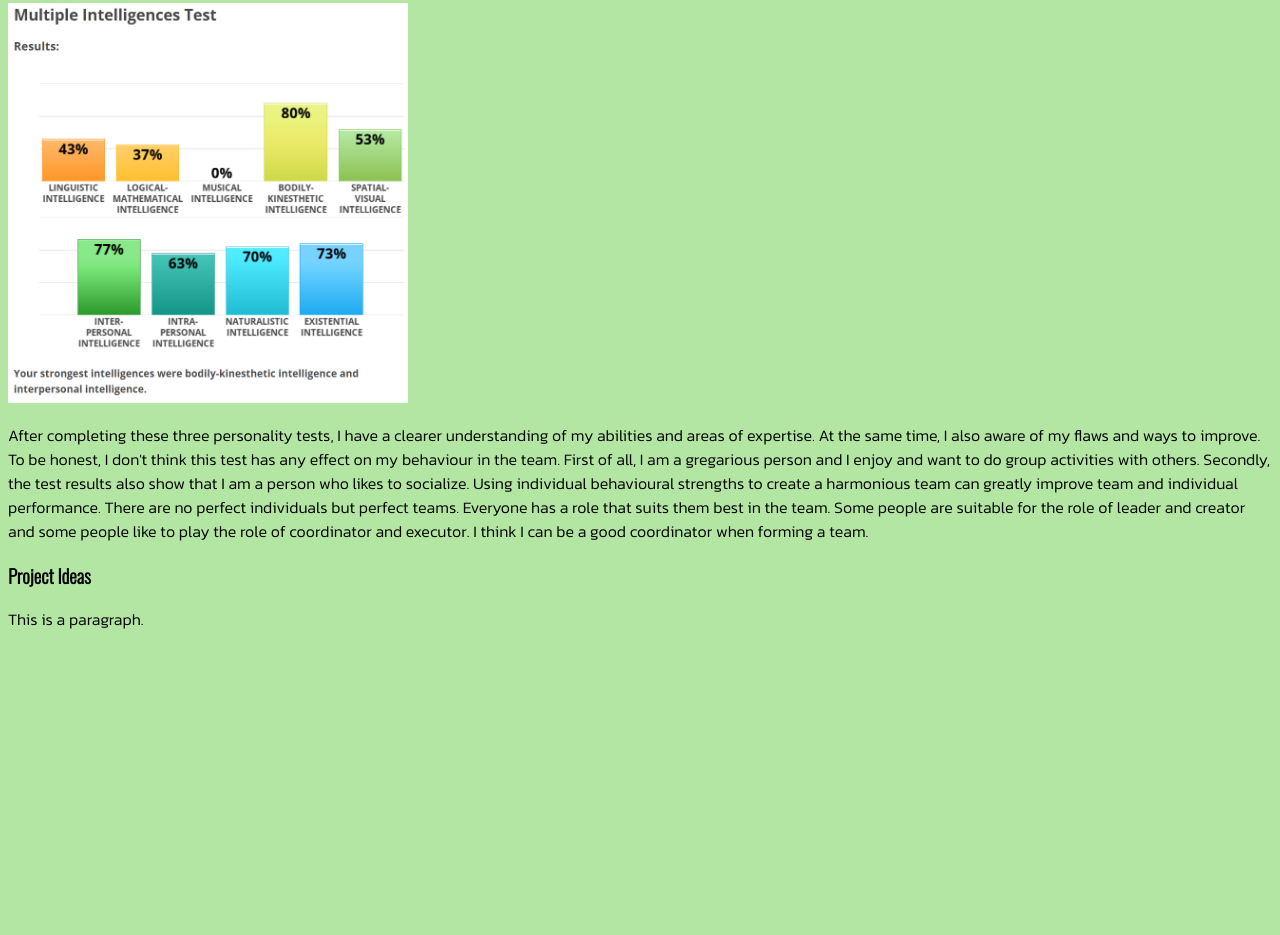
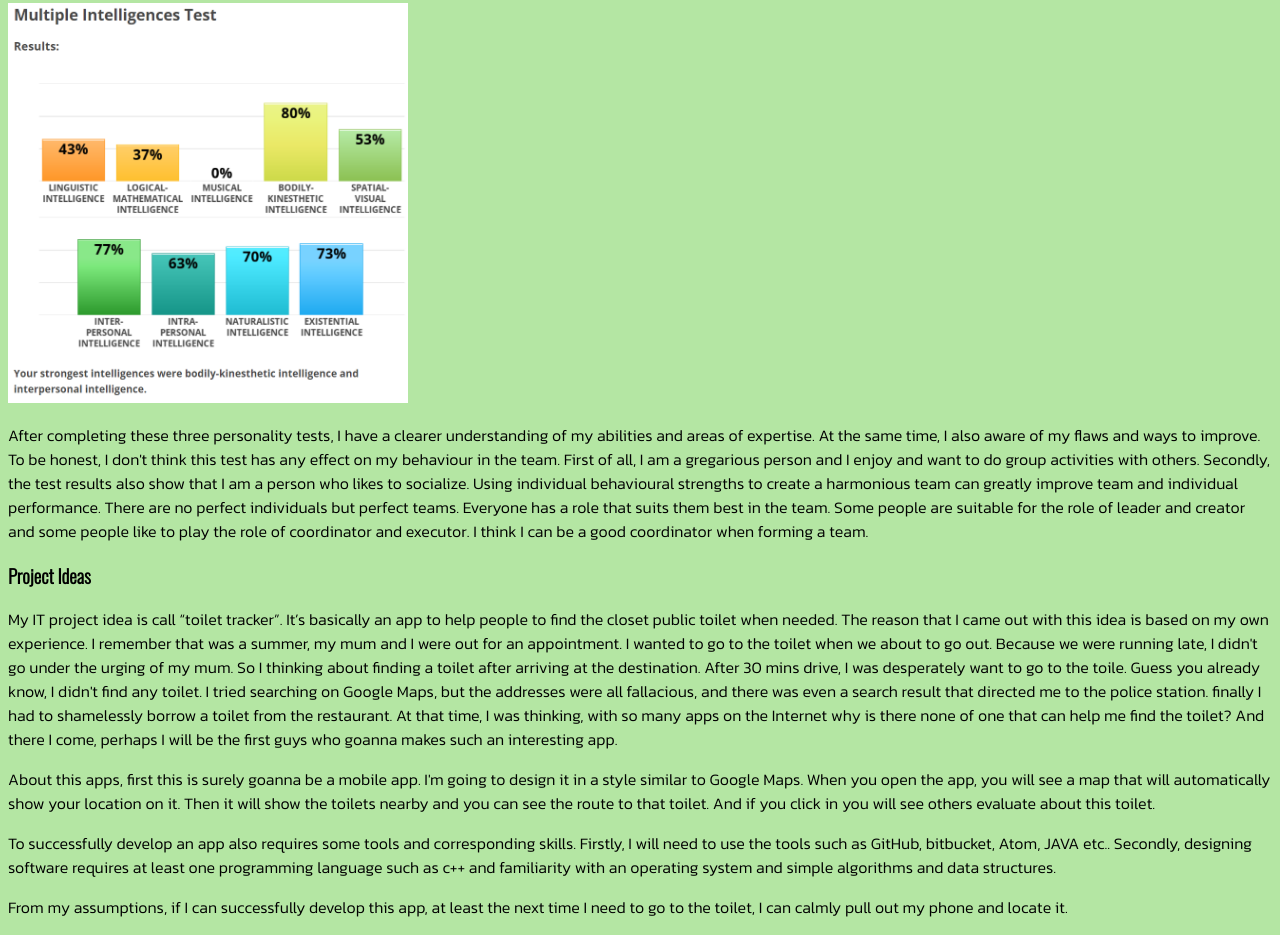
Before and after one commit to Jack7501/ASS-1, a plain HTML site: page index.html in a window 1280 px wide. Shown: the part 2295-3230 px from the top of the page. Before the commit the page ends 2942 px from the top, so only its background shows below. Drawn offline with nearby package versions, Linux system fonts and the light colour scheme.

Commit message:
IPT compelet

```diff
--- a/index.html
+++ b/index.html
@@ -43,7 +43,7 @@ this industry can lead to better employment opportunities in the future. The rea
   of why I choose to study at RMIT was because of the recommendation of a friend
   and the advantage of the location. And I also hope that I can master the use of
   languages such as python, java, etc., and learn about IT security in the upcoming
-years of studying at rmit.</p>
+  of studying at rmit.</p>
 
 <h3>Ideal Job</h3>
 <img src="图片1.png" alt="test"width="400" height="400">
@@ -81,8 +81,31 @@ years of studying at rmit.</p>
   executor. I think I can be a good coordinator when forming a team.</p>
 
 <h3>Project Ideas</h3>
-<p>This is a paragraph.</p>
-
+<p>My IT project idea is call “toilet tracker”. It’s basically an app to help
+  people to find the closet public toilet when needed. The reason that I came out
+  with this idea is based on my own experience. I remember that was a summer, my
+  mum and I were out for an appointment. I wanted to go to the toilet when we about
+  to go out. Because we were running late, I didn't go under the urging of my mum.
+  So I thinking about finding a toilet after arriving at the destination. After
+  30 mins drive, I was desperately want to go to the toile. Guess you already
+  know, I didn't find any toilet. I tried searching on Google Maps, but the
+  addresses were all fallacious, and there was even a search result that directed
+  me to the police station. finally I had to shamelessly borrow a toilet from the
+  restaurant. At that time, I was thinking, with so many apps on the Internet why
+  is there none of one that can help me find the toilet? And there I come, perhaps
+  I will be the first guys who goanna makes such an interesting app.</p>
+<p>About this apps, first this is surely goanna be a mobile app. I'm going to
+  design it in a style similar to Google Maps. When you open the app, you will
+  see a map that will automatically show your location on it. Then it will show
+  the toilets nearby and you can see the route to that toilet. And if you click
+  in you will see others evaluate about this toilet. </p>
+<p>To successfully develop an app also requires some tools and corresponding
+    skills. Firstly, I will need to use the tools such as GitHub, bitbucket,
+    Atom, JAVA etc.. Secondly, designing software requires at least one programming
+    language such as c++ and familiarity with an operating system and simple
+    algorithms and data structures.</p>
+<p>From my assumptions, if I can successfully develop this app, at least the next
+  time I need to go to the toilet, I can calmly pull out my phone and locate it.</p>
 
 </body>
 </html>
```
Lines whose indentation alone changed are shown as unchanged.
